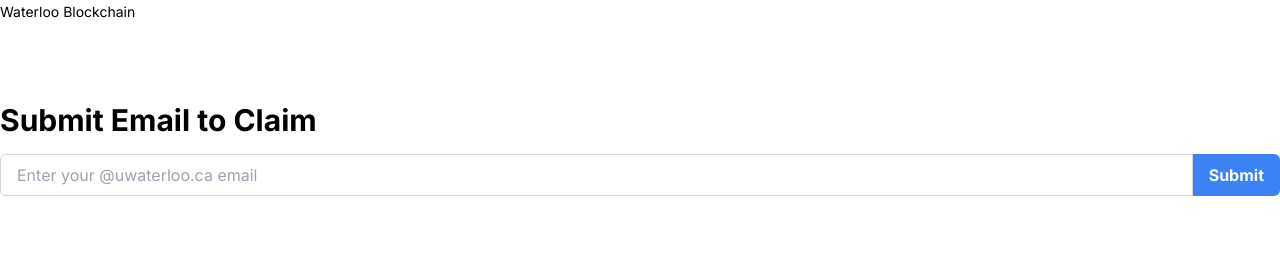
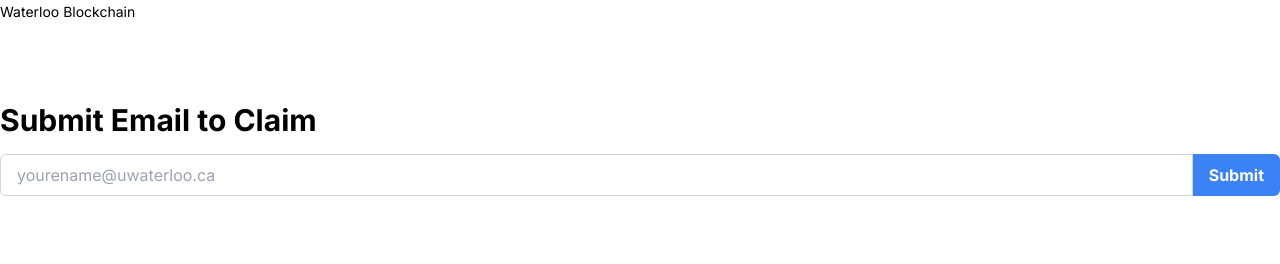
Before and after one commit to WaterlooBlockchain/Goobi, a Next.js app in the folder frontend/: page / in a window 1280 px wide. Shown: the part 184-448 px from the top of the page. Built offline with nearby package versions, Linux system fonts and the light colour scheme.

Commit message:
added new components

```diff
--- a/frontend/src/app/page.tsx
+++ b/frontend/src/app/page.tsx
@@ -1,55 +1,24 @@
-import Image from "next/image";
-import { Inter } from "next/font/google";
-import Link from "next/link";
 import Header from "@/components/Header";
+import Hero from "@/components/Hero";
+import Email from "@/components/Email";
+import Merch from "@/components/Merch";
+import Events from "@/components/Events";
+
 
 export default function Home() {
   return (
     <main className="w-full h-screen bg-white">
     <Header />
     <div className="container mx-auto">
-    {/* Section 1: Introduction of the token */}
-    <section className="py-8">
-      <h2 className="text-3xl font-bold mb-4">Introducing $MRGOOSE</h2>
-      <div className="text-sm mb-4"> A token for <br /> Waterloo Blockchain</div>
-      {/* Add your token introduction content here */}
-    </section>
-
-    {/* Section 2: Submitting email to claim */}
-    <section className="py-8">
-      <h2 className="text-3xl font-bold mb-4">Submit Email to Claim</h2>
-      <div className="flex">
-      <input
-      type="email"
-      placeholder="Enter your @uwaterloo.ca email"
-      pattern=".+@uwaterloo\.ca"
-      className="rounded-l-md px-4 py-2 border border-gray-300 focus:outline-none focus:border-blue-500 flex-1"
-      required // Ensure that the field is not empty
-    />
-    <button className="bg-blue-500 hover:bg-blue-600 text-white font-bold py-2 px-4 rounded-r-md">
-      Submit
-    </button>
-      </div>
-    </section>
-
-    {/* Section 3: Preview of merchandises */}
-    <section className="py-8">
-      <h2 className="text-3xl font-bold mb-4">Merchandise Preview</h2>
-      {/* Add preview of merchandises here */}
-      <Link href="/burn" passHref={true} legacyBehavior={true}>
-        <div className="text-blue-500 hover:underline">View More Merchandises &#8594;</div>
-      </Link>
-    </section>
-
-    {/* Section 4: Preview of events */}
-    <section className="py-8">
-      <h2 className="text-3xl font-bold mb-4">Events Preview</h2>
-      {/* Add preview of events here */}
-      <Link href="/events" passHref={true} legacyBehavior={true}>
-        <div className="text-blue-500 hover:underline">View More Events &#8594;</div>
-      </Link>
-    </section>
-  </div>
-  </main>
+    {/* Introduction of the token */}
+    <Hero/>
+    {/* Submitting email to claim */}
+    <Email/>
+    {/* Preview of merchandises */}
+    <Merch/>
+    {/* Preview of events */}
+    <Events/>
+    </div>
+    </main>
     )
 }
--- /dev/null
+++ b/frontend/src/components/Email.tsx
@@ -0,0 +1,19 @@
+export default function Email() {
+    return (
+        <section className="py-8">
+        <h2 className="text-3xl font-bold mb-4">Submit Email to Claim</h2>
+        <div className="flex">
+        <input
+        type="email"
+        placeholder="yourename@uwaterloo.ca"
+        pattern=".+@uwaterloo\.ca"
+        className="rounded-l-md px-4 py-2 border border-gray-300 focus:outline-none focus:border-blue-500 flex-1"
+        required // Ensure that the field is not empty
+      />
+      <button className="bg-blue-500 hover:bg-blue-600 text-white font-bold py-2 px-4 rounded-r-md">
+        Submit
+      </button>
+        </div>
+      </section>
+    )
+}
--- /dev/null
+++ b/frontend/src/components/Events.tsx
@@ -0,0 +1,13 @@
+import Link from 'next/link';
+
+export default function Events() {
+    return (
+        <section className="py-8">
+      <h2 className="text-3xl font-bold mb-4">Events Preview</h2>
+      {/* Add preview of events here */}
+      <Link href="/events" passHref={true} legacyBehavior={true}>
+        <div className="text-blue-500 hover:underline">View More Events &#8594;</div>
+      </Link>
+    </section>
+    )
+}
--- /dev/null
+++ b/frontend/src/components/Hero.tsx
@@ -0,0 +1,9 @@
+export default function Hero() {
+    return (
+        <section className="py-8">
+        <h2 className="text-3xl font-bold mb-4">Introducing $MRGOOSE</h2>
+        <div className="text-sm mb-4"> A token for <br /> Waterloo Blockchain</div>
+        {/* Add your token introduction content here */}
+        </section>
+    )
+}
--- /dev/null
+++ b/frontend/src/components/Merch.tsx
@@ -0,0 +1,15 @@
+import Link from 'next/link';
+
+
+export default function Merch() {
+    return (
+        <section className="py-8">
+        <h2 className="text-3xl font-bold mb-4">Merchandise Preview</h2>
+        {/* Add preview of merchandises here */}
+        <Link href="/burn" passHref={true} legacyBehavior={true}>
+          <div className="text-blue-500 hover:underline">View More Merchandises &#8594;</div>
+        </Link>
+      </section>
+
+    )
+}
```
